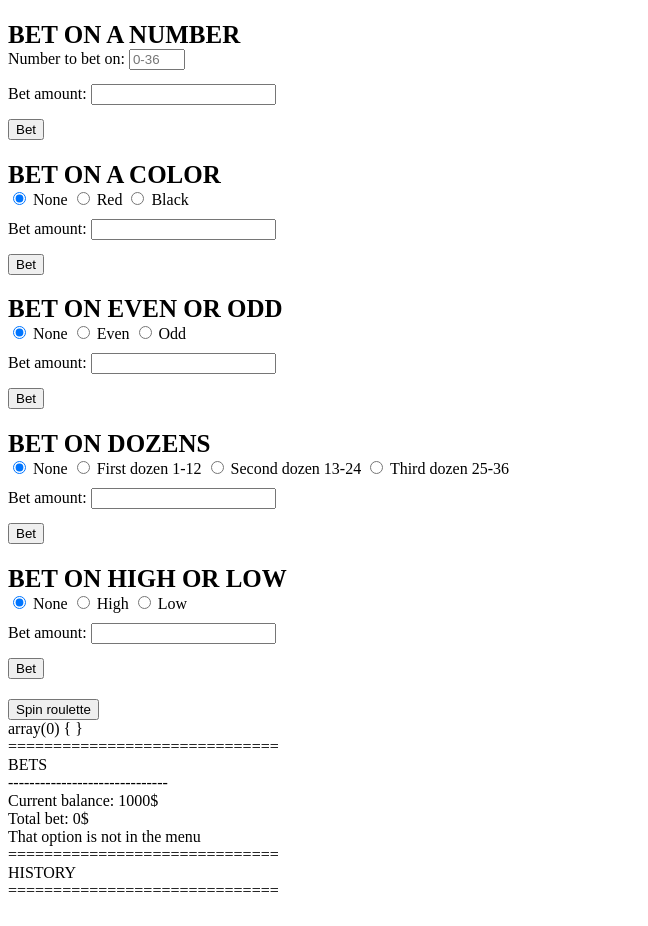
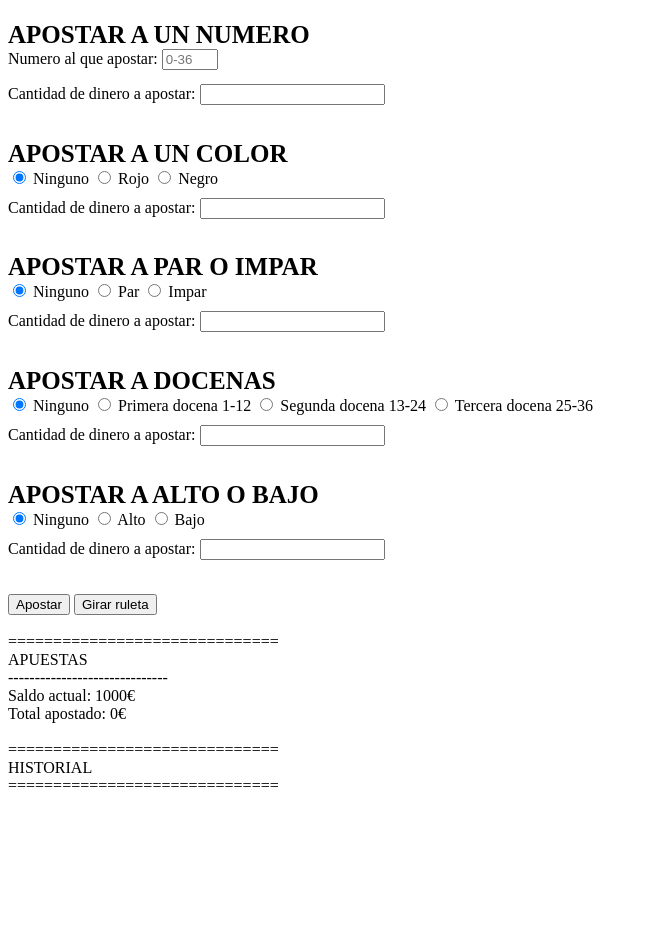
Before and after one commit to Suerooo/DAW2, a PHP site: page /Ruleta.php in a window 1280 px wide. Shown: the whole page, without its empty margins (0-648 px from the left). After the commit the page ends 787 px from the top, so only its background shows below. Run offline with PHP 8.4, Linux system fonts and the light colour scheme; data that the repository does not hold is empty.

Commit message:
Actualizar Ruleta.php para cambiar el idioma a español y mejorar la legibilidad del código; agregar archivo Ruleta.excalidraw para la documentación visual del proyecto.

```diff
--- a/PHP/Ruleta/Ruleta.php
+++ b/PHP/Ruleta/Ruleta.php
@@ -5,71 +5,51 @@
   <meta charset="UTF-8">
   <meta name="viewport" content="width=device-width, initial-scale=1.0">
   <link rel="stylesheet" href="style.css">
-  <title>RU-ROULETTE</title>
+  <title>RU-RULETA</title>
 </head>
 
 
 
 <?php
-// Which number we are going to bet on and how much; roulette generates a random number between 0 and 36; whether we guessed correctly or
-// not; track whether we won or lost; initial balance 1000; correct number pays x36; history of profit/loss amounts and winning numbers
-// Number *36, color x2, even/odd x2, dozens (1-12, 13-24, 25-36) *3, high/low (19-36, 1-18) *2
-// spins without bets
-
-
+session_start();
 
 if (!isset($_SESSION["balance"])) {
   $_SESSION["balance"] = 1000;
 }
 
-
-
 if (!isset($_SESSION["currentGame"])) {
   $_SESSION["currentGame"] = [];
 }
-
-
 
 if (!isset($_SESSION["history"])) {
   $_SESSION["history"] = [];
 }
 
+const ID_NUMBER = "Number";
+
+const ID_EVEN_ODD = "even_odd";
+const EVEN = "even";
+const ODD = "odd";
+
+const ID_COLOR = "color";
+const RED = "red";
+const BLACK = "black";
+
+const ID_DOZEN = "dozen";
+const DOZEN1 = "dozen_one";
+const DOZEN2 = "dozen_two";
+const DOZEN3 = "dozen_three";
+
+const ID_HIGH_LOW = "high_low";
+const HIGH = "high";
+const LOW = "low";
 
 
-const ID_NUMBER = "Number";
-
-const ID_EVEN_ODD = "Even/Odd";
-const EVEN = "Even";
-const ODD = "Odd";
-
-const ID_COLOR = "Color";
-const RED = "Red";
-const BLACK = "Black";
-
-const ID_DOZEN = "Dozen";
-const DOZEN1 = "1-12";
-const DOZEN2 = "13-24";
-const DOZEN3 = "25-36";
-
-const ID_HIGH_LOW = "High/Low";
-const HIGH = "19-36";
-const LOW = "1-18";
-
-
-
-function validateBet(float &$balance): float
+function addBet(array &$currentGame, float &$balance, string $choice, string $betType, float $moneyBet)
 {
-  do {
-    $betAmount = (float) readline("Enter the amount of money you want to bet (current balance: $balance): ");
-  } while ($betAmount > $balance);
-  return $betAmount;
-}
-
-
-
-function addBet(array &$currentGame, float &$balance, string $choice, string $betType)
-{
-  $moneyBet = validateBet($_SESSION["balance"]);
+  if ($moneyBet < 0) {
+    echo "No se puede apostar menos de 0€";
+  } else {
     $balance -= $moneyBet;
 
     $currentGame[] = [
@@ -78,121 +58,7 @@ function addBet(array &$currentGame, float &$balance, string $choice, string $be
       "money" => $moneyBet
     ];
   }
-
-
-
-function betOnNumber(array &$currentGame, float &$balance)
-
-{
-  do {
-    $numberBet = (int) readline("Enter the number you want to bet on (0-36): ");
-  } while ($numberBet < 0 || $numberBet > 36);
-
-  addBet($currentGame, $balance, $numberBet, ID_NUMBER);
 }
-
-
-
-function betOnColor(array &$currentGame, float &$balance)
-
-{
-  do {
-    echo "1. Red <br>";
-    echo "2. Black <br>";
-    $colorChoice = (int) readline("Choose a color: ");
-
-    switch ($colorChoice) {
-      case 1:
-        addBet($currentGame, $balance, RED, ID_COLOR);
-        break;
-      case 2:
-        addBet($currentGame, $balance, BLACK, ID_COLOR);
-        break;
-      default:
-        echo "That option is not available";
-        break;
-    }
-  } while ($colorChoice < 1 || $colorChoice > 2);
-}
-
-
-
-function betOnEvenOdd(array &$currentGame, float &$balance)
-
-{
-
-  do {
-    echo "1. Even <br>";
-    echo "2. Odd <br>";
-
-    $evenOddChoice = (int) readline("Choose even or odd: ");
-
-    switch ($evenOddChoice) {
-      case 1:
-        addBet($currentGame, $balance, EVEN, ID_EVEN_ODD);
-        break;
-      case 2:
-        addBet($currentGame, $balance, ODD, ID_EVEN_ODD);
-        break;
-      default:
-        echo "That option is not available";
-        break;
-    }
-  } while ($evenOddChoice < 1 || $evenOddChoice > 2);
-}
-
-
-
-function betOnDozens(array &$currentGame, float &$balance)
-{
-  do {
-    echo "1. First dozen (1-12) <br>";
-    echo "2. Second dozen (13-24) <br>";
-    echo "3. Third dozen (25-36) <br>";
-
-    $dozenChoice = (int) readline("Choose an option: ");
-
-    switch ($dozenChoice) {
-      case 1:
-        addBet($currentGame, $balance, DOZEN1, ID_DOZEN);
-        break;
-      case 2:
-        addBet($currentGame, $balance, DOZEN2, ID_DOZEN);
-        break;
-      case 3:
-        addBet($currentGame, $balance, DOZEN3, ID_DOZEN);
-        break;
-      default:
-        echo "That option is not available";
-        break;
-    }
-  } while ($dozenChoice < 1 || $dozenChoice > 3);
-}
-
-
-
-function betOnHighLow(array &$currentGame, float &$balance)
-{
-  do {
-    echo "1. Low (1-18) <br>";
-    echo "2. High (19-36) <br>";
-
-    $highLowChoice = (int) readline("Choose an option: ");
-
-    switch ($highLowChoice) {
-      case 1:
-        addBet($currentGame, $balance, LOW, ID_HIGH_LOW);
-        break;
-      case 2:
-        addBet($currentGame, $balance, HIGH, ID_HIGH_LOW);
-        break;
-      default:
-        echo "That option is not available";
-        break;
-    }
-  } while ($highLowChoice < 1 || $highLowChoice > 2);
-}
-
 
 
 function showCurrentGame(array $currentGame, float $balance)
@@ -200,16 +66,16 @@ function showCurrentGame(array $currentGame, float $balance)
   $total = 0;
 
   echo "<br>==============================<br>";
-  echo "         BETS <br>";
+  echo "         APUESTAS <br>";
 
   foreach ($currentGame as $key => $bet) {
-    echo ($key + 1) . ". " . $bet["type"] . " -> " . $bet["choice"] . " -> " . $bet["money"] . "$ <br>";
+    echo ($key + 1) . ". " . $bet["type"] . " -> " . $bet["choice"] . " -> " . $bet["money"] . "€ <br>";
     $total += $bet["money"];
   }
 
   echo "------------------------------<br>";
-  echo "Current balance: $balance$ <br>";
-  echo "Total bet: $total$ <br>";
+  echo "Saldo actual: $balance" . "€ <br>";
+  echo "Total apostado: $total" . "€ <br>";
 }
 
 
@@ -218,7 +84,7 @@ function showCurrentGame(array $currentGame, float $balance)
 
 function checkColor(string $choice, int $winningNumber): bool
 {
-  $redNumbers = [1, 3, 5, 7, 9, 11, 13, 15, 17, 19, 21, 23, 25, 27, 29, 31, 33, 35];
+  $redNumbers = [1, 3, 5, 7, 9, 12, 14, 16, 18, 19, 21, 23, 25, 27, 30, 32, 34, 36];
 
   foreach ($redNumbers as $redNumber) {
     $winningColor = ($winningNumber === $redNumber) ? RED : BLACK;
@@ -277,9 +143,9 @@ function resolveBet(int $key, array $bet, bool $result, float &$balance, int $mu
   if ($result) {
     $winnings = $bet["money"] * $multiplier;
     $balance += $winnings;
-    echo ($key + 1) . ". " . $bet["type"] . " -> " . $bet["choice"] . " -> " . "You won" . " -> " . "+" . "$winnings" . "$ <br>";
+    echo ($key + 1) . ". " . $bet["type"] . " -> " . $bet["choice"] . " -> " . "Ganaste" . " -> " . "+" . "$winnings" . "€ <br>";
   } else {
-    echo ($key + 1) . ". " . $bet["type"] . " -> " . $bet["choice"] . " -> " . "You lost" . " -> " . "-" . $bet["money"] . "$ <br>";
+    echo ($key + 1) . ". " . $bet["type"] . " -> " . $bet["choice"] . " -> " . "Perdiste" . " -> " . "-" . $bet["money"] . "€ <br>";
   }
 }
 
@@ -288,7 +154,7 @@ function resolveBet(int $key, array $bet, bool $result, float &$balance, int $mu
 function play(array &$currentGame, float &$balance, array &$history)
 {
   $winningNumber = random_int(0, 36);
-  echo "<br>      WINNING NUMBER $winningNumber <br>";
+  echo "<br>      NUMERO GANADOR $winningNumber <br>";
 
   $totalBet = 0;
 
@@ -321,7 +187,7 @@ function play(array &$currentGame, float &$balance, array &$history)
         break;
 
       default:
-        echo "An error occurred";
+        echo "A ocurrido un error";
         break;
     }
   }
@@ -344,16 +210,16 @@ function showHistory(array $history)
 {
 
   echo "<br>==============================<br>";
-  echo "         HISTORY <br>";
+  echo "         HISTORIAL <br>";
   echo "==============================<br> <br>";
 
 
 
   foreach ($history as $key => $game) {
-    echo ($key + 1) . ". Initial balance: " . $game["initialBalance"] . "$ <br>";
-    echo ($key + 1) . ". Final balance: " . $game["finalBalance"] . "$ <br>";
-    echo ($key + 1) . ". Profit/Loss: " . $game["profitLoss"] . "$ <br>";
-    echo ($key + 1) . ". Winning number: " . $game["winningNumber"] . " <br>";
+    echo ($key + 1) . ". Saldo inicial: " . $game["initialBalance"] . "€ <br>";
+    echo ($key + 1) . ". Saldo final: " . $game["finalBalance"] . "€ <br>";
+    echo ($key + 1) . ". Beneficio/Perdidas: " . $game["profitLoss"] . "€ <br>";
+    echo ($key + 1) . ". Numero ganador: " . $game["winningNumber"] . " <br>";
     echo "---------------------------------- <br> <br>";
   }
 }
@@ -363,167 +229,141 @@ function showHistory(array $history)
 
 
 <body>
-  <form action="Roulette_english.php" method="POST">
+  <form action="Ruleta.php" method="POST">
 
     <div>
-      <h2>BET ON A NUMBER</h2>
+      <h2>APOSTAR A UN NUMERO</h2>
 
-      <label for="number">Number to bet on:</label>
+      <label for="number">Numero al que apostar:</label>
       <input type="number" id="number" name="number" min="0" max="36" placeholder="0-36">
 
       <br>
 
-      <label for="number_bet">Bet amount:</label>
+      <label for="number_bet">Cantidad de dinero a apostar:</label>
       <input type="number" id="number_bet" name="number_bet" min="0">
+    </div>
+
+    <div>
+      <h2>APOSTAR A UN COLOR</h2>
+
+      <input type="radio" id="color_none" name="color" value="" checked />
+      <label for="color_none">Ninguno</label>
+
+      <input type="radio" id="red" name="color" value="red" />
+      <label for="red">Rojo</label>
+
+      <input type="radio" id="black" name="color" value="black" />
+      <label for="black">Negro</label>
 
       <br>
 
-      <button type="submit" name="action" value="number">Bet</button>
+      <label for="color_bet">Cantidad de dinero a apostar:</label>
+      <input type="number" id="color_bet" name="color_bet" min="0">
     </div>
 
     <div>
-      <h2>BET ON A COLOR</h2>
+      <h2>APOSTAR A PAR O IMPAR</h2>
+      <input type="radio" id="even_odd_none" name="even_odd" value="" checked />
+      <label for="even_odd_none">Ninguno</label>
 
-      <input type="radio" id="color_none" name="color" checked />
-      <label for="color_none">None</label>
+      <input type="radio" id="even" name="even_odd" value="even" />
+      <label for="even">Par</label>
 
-      <input type="radio" id="red" name="color" />
-      <label for="red">Red</label>
-
-      <input type="radio" id="black" name="color" />
-      <label for="black">Black</label>
+      <input type="radio" id="odd" name="even_odd" value="odd" />
+      <label for="odd">Impar</label>
 
       <br>
 
-      <label for="color_bet">Bet amount:</label>
-      <input type="number" id="color_bet" name="color_bet" min="0">
-
-      <br>
-
-      <button type="submit" name="action" value="color">Bet</button>
-    </div>
-
-    <div>
-      <h2>BET ON EVEN OR ODD</h2>
-      <input type="radio" id="even_odd_none" name="even_odd" checked />
-      <label for="even_odd_none">None</label>
-
-      <input type="radio" id="even" name="even_odd" />
-      <label for="even">Even</label>
-
-      <input type="radio" id="odd" name="even_odd" />
-      <label for="odd">Odd</label>
-
-      <br>
-
-      <label for="even_odd_bet">Bet amount:</label>
+      <label for="even_odd_bet">Cantidad de dinero a apostar:</label>
       <input type="number" id="even_odd_bet" name="even_odd_bet" min="0">
-
-      <br>
-
-      <button type="submit" name="action" value="even_odd">Bet</button>
     </div>
 
     <div>
 
-      <h2>BET ON DOZENS</h2>
+      <h2>APOSTAR A DOCENAS</h2>
 
-      <input type="radio" id="dozen_none" name="dozen" checked />
-      <label for="dozen_none">None</label>
+      <input type="radio" id="dozen_none" name="dozen" value="" checked />
+      <label for="dozen_none">Ninguno</label>
 
-      <input type="radio" id="dozen_one" name="dozen" />
-      <label for="dozen_one">First dozen 1-12</label>
+      <input type="radio" id="dozen_one" name="dozen" value="dozen_one" />
+      <label for="dozen_one">Primera docena 1-12</label>
 
-      <input type="radio" id="dozen_two" name="dozen" />
-      <label for="dozen_two">Second dozen 13-24</label>
+      <input type="radio" id="dozen_two" name="dozen" value="dozen_two" />
+      <label for="dozen_two">Segunda docena 13-24</label>
 
-      <input type="radio" id="dozen_three" name="dozen" />
-      <label for="dozen_three">Third dozen 25-36</label>
+      <input type="radio" id="dozen_three" name="dozen" value="dozen_three" />
+      <label for="dozen_three">Tercera docena 25-36</label>
 
       <br>
 
-      <label for="dozen_bet">Bet amount:</label>
+      <label for="dozen_bet">Cantidad de dinero a apostar:</label>
       <input type="number" id="dozen_bet" name="dozen_bet" min="0">
+    </div>
+
+    <div>
+      <h2>APOSTAR A ALTO O BAJO</h2>
+
+      <input type="radio" id="high_low_none" name="high_low" value="" checked />
+      <label for="high_low_none">Ninguno</label>
+
+      <input type="radio" id="high" name="high_low" value="high" />
+      <label for="high">Alto</label>
+
+      <input type="radio" id="low" name="high_low" value="low" />
+      <label for="low">Bajo</label>
 
       <br>
 
-      <button type="submit" name="action" value="dozen">Bet</button>
+      <label for="high_low_bet">Cantidad de dinero a apostar:</label>
+      <input type="number" id="high_low_bet" name="high_low_bet" min="0">
     </div>
 
-    <div>
-      <h2>BET ON HIGH OR LOW</h2>
-
-      <input type="radio" id="high_low_none" name="high_low" checked />
-      <label for="high_low_none">None</label>
-
-      <input type="radio" id="high" name="high_low" />
-      <label for="high">High</label>
-
-      <input type="radio" id="low" name="high_low" />
-      <label for="low">Low</label>
-
-      <br>
-
-      <label for="high_low_bet">Bet amount:</label>
-      <input type="number" id="high_low_bet" name="high_low_bet" min="0">
-
-      <br>
-
-      <button type="submit" name="action" value="high_low">Bet</button>
-    </div>
-
-    <button type="submit" name="action" value="spin">Spin roulette</button>
+    <button type="submit" name="action" value="bet">Apostar</button>
+    <button type="submit" name="action" value="spin">Girar ruleta</button>
 
     <br>
 
   </form>
 
-
-
   <?php
 
-  var_dump($_POST);
+  if ($_SERVER['REQUEST_METHOD'] === 'POST' || isset($_POST["action"])) {
+    switch ($_POST["action"]) {
+      case "bet":
 
-  showCurrentGame($_SESSION["currentGame"], $_SESSION["balance"]);
+        if ($_POST["number"] != "") {
+          addBet($_SESSION["currentGame"], $_SESSION["balance"], $_POST["number"], ID_NUMBER, $moneyBet = $_POST["number_bet"] == "" ? 0 : $_POST["number_bet"]);
+        }
 
-  switch ($_POST["action"]) {
-    case "number":
-      betOnNumber($_SESSION["currentGame"], $_SESSION["balance"]);
+        if ($_POST["color"] != "") {
+          addBet($_SESSION["currentGame"], $_SESSION["balance"], $_POST["color"], ID_COLOR, $moneyBet = $_POST["color_bet"] == "" ? 0 : $_POST["color_bet"]);
+        }
+
+        if ($_POST["even_odd"] != "") {
+          addBet($_SESSION["currentGame"], $_SESSION["balance"], $_POST["even_odd"], ID_EVEN_ODD, $moneyBet = $_POST["even_odd_bet"] == "" ? 0 : $_POST["even_odd_bet"]);
+        }
+
+        if ($_POST["dozen"] != "") {
+          addBet($_SESSION["currentGame"], $_SESSION["balance"], $_POST["dozen"], ID_DOZEN, $moneyBet = $_POST["dozen_bet"] == "" ? 0 : $_POST["dozen_bet"]);
+        }
+
+        if ($_POST["high_low"] != "") {
+          addBet($_SESSION["currentGame"], $_SESSION["balance"], $_POST["high_low"], ID_HIGH_LOW, $moneyBet = $_POST["high_low_bet"] == "" ? 0 : $_POST["high_low_bet"]);
+        }
+
         break;
 
-    case "color":
-      betOnColor($_SESSION["currentGame"], $_SESSION["balance"]);
-      break;
-
-    case "even_odd":
-      betOnEvenOdd($_SESSION["currentGame"], $_SESSION["balance"]);
-      break;
-
-    case "dozen":
-      betOnDozens($_SESSION["currentGame"], $_SESSION["balance"]);
-      break;
-
-    case "high_low":
-      betOnHighLow($_SESSION["currentGame"], $_SESSION["balance"]);
-      break;
-
-    case 6:
-      showHistory($_SESSION["history"]);
-      break;
-
-    case 7:
+      case "spin":
         play($_SESSION["currentGame"], $_SESSION["balance"], $_SESSION["history"]);
         break;
 
-    case 8:
-      echo "Exiting...\n";
-      break;
-
       default:
-      echo "That option is not in the menu \n";
+        echo "Esa opción no esta en el menu \n";
         break;
     }
+  }
 
+  showCurrentGame($_SESSION["currentGame"], $_SESSION["balance"]);
   showHistory($_SESSION["history"]);
 
   ?>
```
Also changed, not shown: PHP/test.php (+12 -3 lines), 1 other file. Lines whose indentation alone changed are shown as unchanged.
